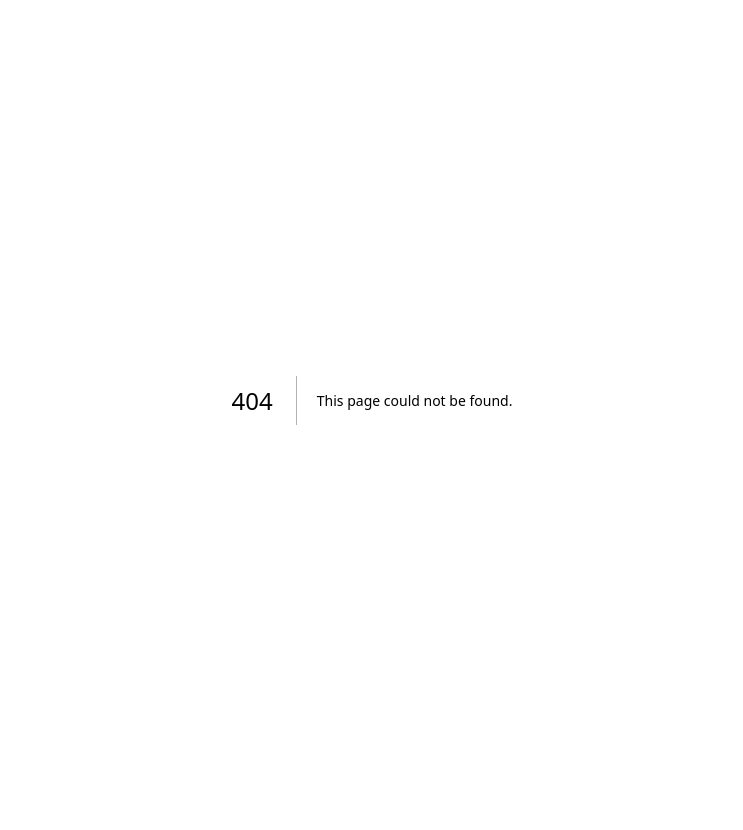
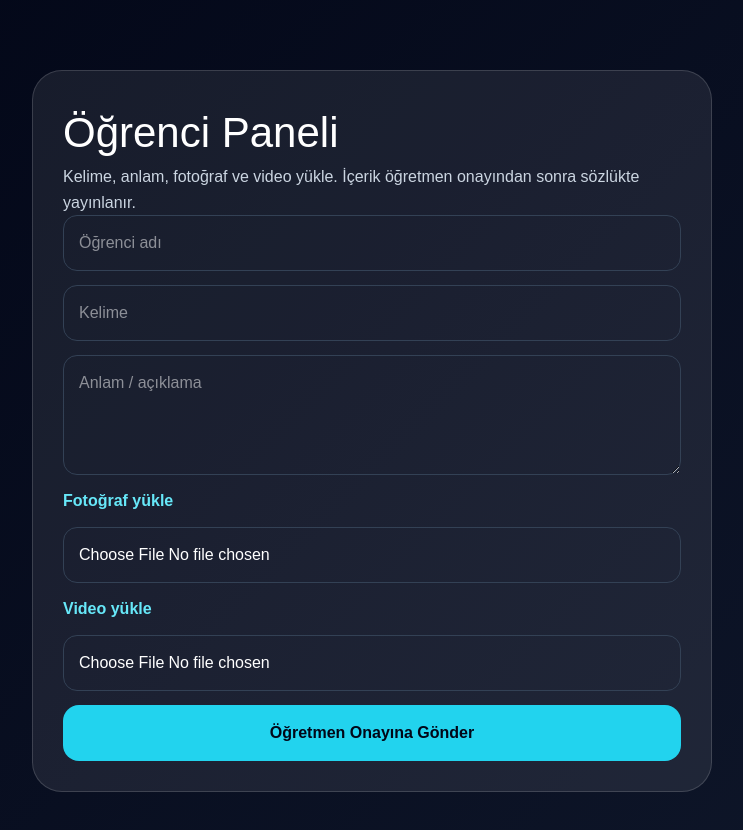
Before and after one commit to bakirkoybilsem1/c-line-tv, a Next.js app: page /student in a window 1280 px wide. Before the commit this address had no page. Shown: the top 830 px of the page, without its empty margins (268-1011 px from the left). Before the commit the page ends 800 px from the top, so only its background shows below. Built offline with nearby package versions, Linux system fonts and the light colour scheme; no server answers.

Commit message:
Create page.tsx

```diff
--- /dev/null
+++ b/app/student/page.tsx
@@ -0,0 +1,175 @@
+"use client";
+
+import { useState } from "react";
+import { supabase } from "@/lib/supabase";
+
+export default function StudentPage() {
+  const [word, setWord] = useState("");
+  const [meaning, setMeaning] = useState("");
+  const [studentName, setStudentName] = useState("");
+  const [image, setImage] = useState<File | null>(null);
+  const [video, setVideo] = useState<File | null>(null);
+  const [message, setMessage] = useState("");
+
+  async function uploadFile(bucket: string, file: File) {
+    const filePath = `${Date.now()}-${file.name}`;
+
+    const { error } = await supabase.storage
+      .from(bucket)
+      .upload(filePath, file);
+
+    if (error) throw error;
+
+    const { data } = supabase.storage.from(bucket).getPublicUrl(filePath);
+
+    return data.publicUrl;
+  }
+
+  async function handleSubmit(e: React.FormEvent) {
+    e.preventDefault();
+
+    try {
+      setMessage("Yükleniyor...");
+
+      let imageUrl = "";
+      let videoUrl = "";
+
+      if (image) {
+        imageUrl = await uploadFile("sign-images", image);
+      }
+
+      if (video) {
+        videoUrl = await uploadFile("sign-videos", video);
+      }
+
+      const { error } = await supabase.from("signs").insert({
+        word,
+        meaning,
+        student_name: studentName,
+        image_url: imageUrl,
+        video_url: videoUrl,
+        status: "pending",
+      });
+
+      if (error) throw error;
+
+      setMessage("İçerik öğretmen onayına gönderildi.");
+      setWord("");
+      setMeaning("");
+      setStudentName("");
+      setImage(null);
+      setVideo(null);
+    } catch (err) {
+      console.error(err);
+      setMessage("Hata oluştu. Supabase ayarlarını kontrol et.");
+    }
+  }
+
+  return (
+    <main style={styles.page}>
+      <section style={styles.card}>
+        <h1 style={styles.title}>Öğrenci Paneli</h1>
+        <p style={styles.desc}>
+          Kelime, anlam, fotoğraf ve video yükle. İçerik öğretmen onayından
+          sonra sözlükte yayınlanır.
+        </p>
+
+        <form onSubmit={handleSubmit} style={styles.form}>
+          <input
+            style={styles.input}
+            placeholder="Öğrenci adı"
+            value={studentName}
+            onChange={(e) => setStudentName(e.target.value)}
+            required
+          />
+
+          <input
+            style={styles.input}
+            placeholder="Kelime"
+            value={word}
+            onChange={(e) => setWord(e.target.value)}
+            required
+          />
+
+          <textarea
+            style={styles.textarea}
+            placeholder="Anlam / açıklama"
+            value={meaning}
+            onChange={(e) => setMeaning(e.target.value)}
+            required
+          />
+
+          <label style={styles.label}>Fotoğraf yükle</label>
+          <input
+            style={styles.input}
+            type="file"
+            accept="image/*"
+            onChange={(e) => setImage(e.target.files?.[0] || null)}
+          />
+
+          <label style={styles.label}>Video yükle</label>
+          <input
+            style={styles.input}
+            type="file"
+            accept="video/*"
+            onChange={(e) => setVideo(e.target.files?.[0] || null)}
+          />
+
+          <button style={styles.button}>Öğretmen Onayına Gönder</button>
+        </form>
+
+        {message && <p style={styles.message}>{message}</p>}
+      </section>
+    </main>
+  );
+}
+
+const styles: Record<string, React.CSSProperties> = {
+  page: {
+    minHeight: "100vh",
+    background: "linear-gradient(135deg,#020617,#0f172a)",
+    color: "white",
+    padding: 30,
+    fontFamily: "Arial",
+  },
+  card: {
+    maxWidth: 680,
+    margin: "40px auto",
+    background: "rgba(255,255,255,.08)",
+    border: "1px solid rgba(255,255,255,.15)",
+    borderRadius: 30,
+    padding: 30,
+  },
+  title: { fontSize: 42, margin: 0 },
+  desc: { color: "#cbd5e1", lineHeight: 1.6 },
+  form: { display: "grid", gap: 14 },
+  input: {
+    padding: 15,
+    borderRadius: 14,
+    border: "1px solid #334155",
+    fontSize: 16,
+  },
+  textarea: {
+    padding: 15,
+    borderRadius: 14,
+    border: "1px solid #334155",
+    minHeight: 120,
+    fontSize: 16,
+  },
+  label: { fontWeight: 700, color: "#67e8f9" },
+  button: {
+    padding: 16,
+    borderRadius: 16,
+    border: 0,
+    background: "#22d3ee",
+    color: "#020617",
+    fontWeight: 900,
+    fontSize: 16,
+    cursor: "pointer",
+  },
+  message: {
+    marginTop: 20,
+    color: "#fde68a",
+    fontWeight: 700,
+  },
+};
```
